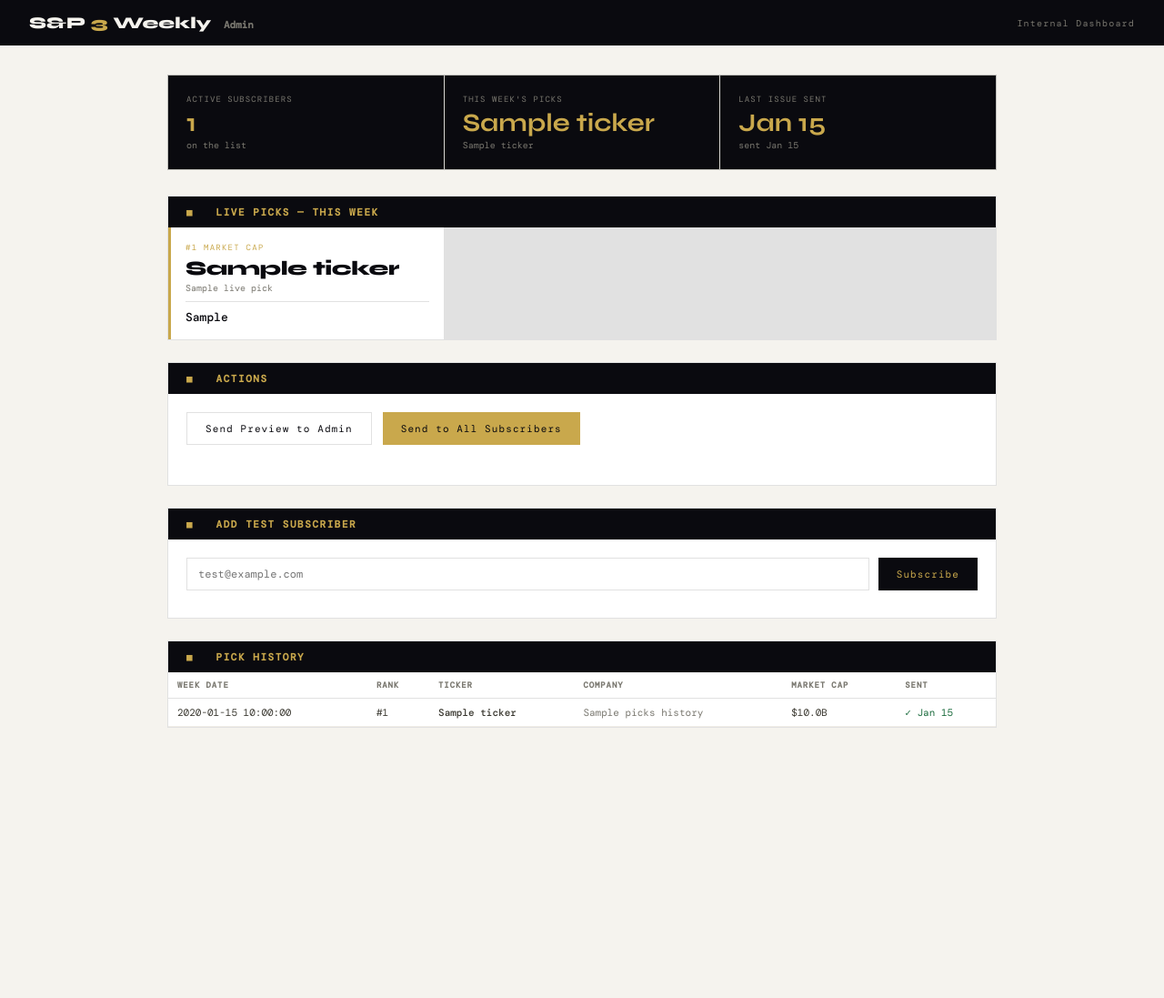
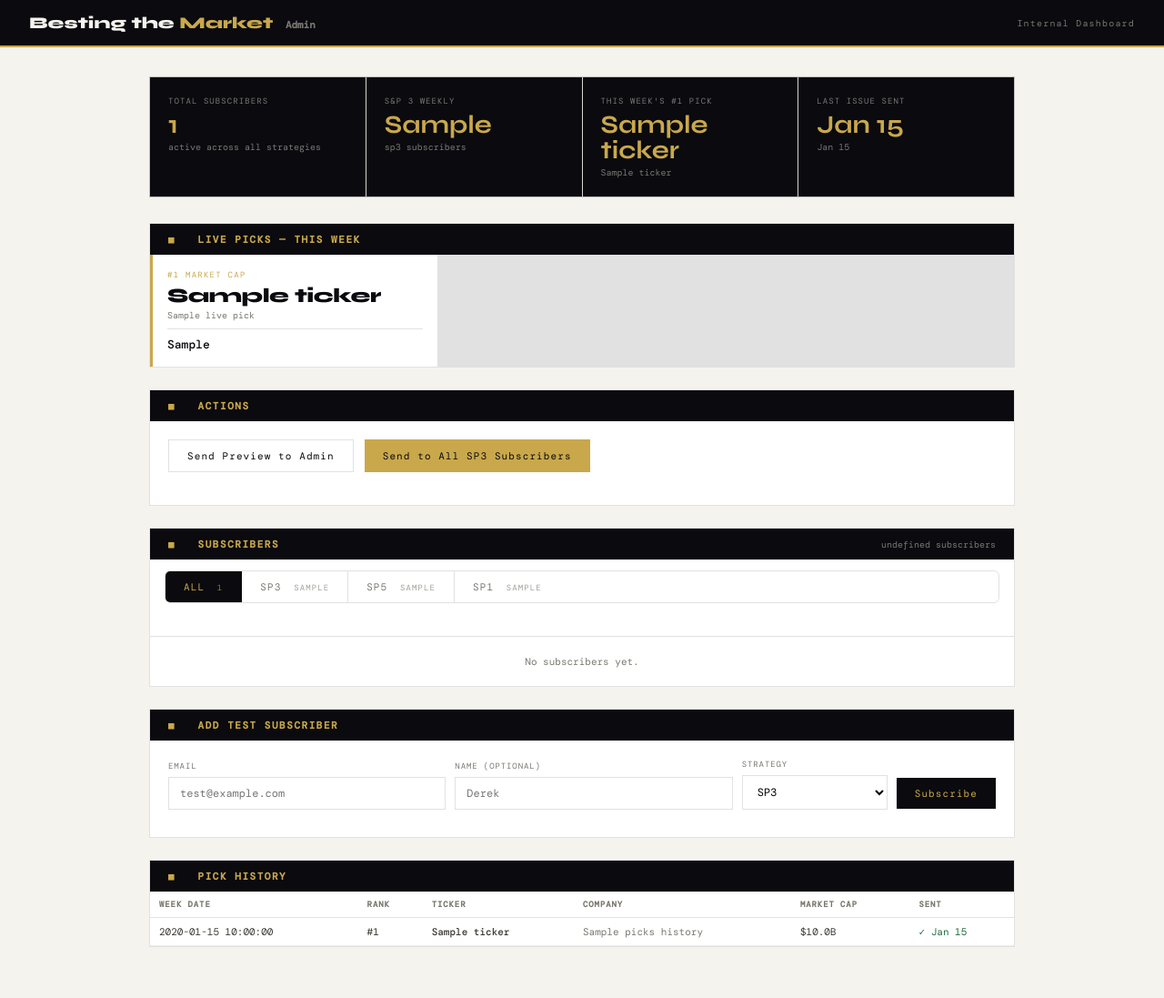
Before and after one commit to SpinDash16/BesttheMarket, a FastAPI app: template templates/admin.html in a window 1280 px wide. Shown: the whole page at 91% size. Before the commit the page ends 800 px from the top, so only its background shows below. Run offline with FastAPI, Linux system fonts and the light colour scheme; the template is opened without the code that fills it: most values are stand-ins (such as "Sample title", 1, 10 or a date in 2020).

Commit message:
Add multi-strategy subscriber tracking and revamp admin portal
- Add strategy column to Subscriber model (default 'sp3')
- Auto-migration: ALTER TABLE adds strategy column to existing DBs
- Subscribe endpoint accepts strategy field in request payload
- sp3.html passes strategy:'sp3' on form submit
- Admin /subscribers endpoint supports ?strategy= filter
- Admin dashboard passes per-strategy counts to template
- Redesign admin.html with strategy tabs (All/SP3/SP5/SP1)
- Add live subscriber table loaded via JS with strategy badges
- Add strategy selector to Add Test Subscriber form
- Stats bar shows total + per-strategy breakdown

Co-Authored-By: Claude Sonnet 4.6 <noreply@anthropic.com>

```diff
--- a/templates/admin.html
+++ b/templates/admin.html
@@ -7,26 +7,34 @@
 <style>
 @import url('https://fonts.googleapis.com/css2?family=DM+Mono:wght@400;500&family=Syne:wght@400;700;800&display=swap');
 *{box-sizing:border-box;margin:0;padding:0;}
-:root{--ink:#0a0a0f;--paper:#f5f3ee;--gold:#c9a84c;--muted:#7a7870;--border:rgba(10,10,15,0.12);}
+:root{--ink:#0a0a0f;--paper:#f5f3ee;--cream:#edeae3;--gold:#c9a84c;--muted:#7a7870;--border:rgba(10,10,15,0.12);--green:#1a6b3c;}
 body{background:var(--paper);font-family:'DM Mono',monospace;color:var(--ink);}
-header{background:var(--ink);padding:14px 32px;display:flex;align-items:center;justify-content:space-between;}
+header{background:var(--ink);padding:14px 32px;display:flex;align-items:center;justify-content:space-between;border-bottom:2px solid var(--gold);}
 .logo{font-family:'Syne',sans-serif;font-size:18px;font-weight:800;color:#f5f3ee;}
 .logo em{color:var(--gold);font-style:normal;}
 .badge{font-size:10px;color:var(--muted);letter-spacing:0.12em;}
-
-.main{max-width:960px;margin:0 auto;padding:32px 24px;}
+.main{max-width:1000px;margin:0 auto;padding:32px 24px;}
 h2{font-family:'Syne',sans-serif;font-size:20px;font-weight:700;letter-spacing:-0.02em;margin-bottom:16px;}
 
 /* STATS ROW */
-.stats{display:grid;grid-template-columns:repeat(3,1fr);gap:1px;background:var(--border);border:1px solid var(--border);margin-bottom:28px;}
+.stats{display:grid;grid-template-columns:repeat(4,1fr);gap:1px;background:var(--border);border:1px solid var(--border);margin-bottom:28px;}
 .stat{background:var(--ink);padding:20px;color:var(--gold);}
 .stat .s-label{font-size:9px;color:var(--muted);letter-spacing:0.12em;text-transform:uppercase;margin-bottom:6px;}
 .stat .s-val{font-family:'Syne',sans-serif;font-size:28px;font-weight:700;line-height:1;}
 .stat .s-sub{font-size:10px;color:var(--muted);margin-top:4px;}
+.stat.highlight .s-val{color:var(--gold);}
+
+/* STRATEGY TABS */
+.tabs{display:flex;gap:0;border:1px solid var(--border);margin-bottom:24px;overflow:hidden;border-radius:6px;}
+.tab{font-family:'DM Mono',monospace;font-size:11px;letter-spacing:0.1em;text-transform:uppercase;padding:10px 20px;cursor:pointer;background:white;border:none;border-right:1px solid var(--border);color:var(--muted);transition:all 0.15s;}
+.tab:last-child{border-right:none;}
+.tab:hover{background:var(--cream);}
+.tab.active{background:var(--ink);color:var(--gold);}
+.tab .tab-count{font-size:9px;margin-left:6px;opacity:0.7;}
 
 /* CARDS */
 .card{background:white;border:1px solid var(--border);margin-bottom:24px;}
-.card-header{background:var(--ink);padding:10px 20px;display:flex;align-items:center;gap:10px;}
+.card-header{background:var(--ink);padding:10px 20px;display:flex;align-items:center;justify-content:space-between;}
 .card-header h3{font-size:11px;color:var(--gold);letter-spacing:0.14em;text-transform:uppercase;}
 .card-body{padding:20px;}
 
@@ -43,7 +51,7 @@ h2{font-family:'Syne',sans-serif;font-size:20px;font-weight:700;letter-spacing:-
 .pick-mcap{font-size:13px;font-weight:500;margin-top:8px;padding-top:8px;border-top:1px solid var(--border);}
 
 /* ACTIONS */
-.actions{display:flex;gap:12px;flex-wrap:wrap;margin-bottom:24px;}
+.actions{display:flex;gap:12px;flex-wrap:wrap;margin-bottom:16px;}
 .btn{font-family:'DM Mono',monospace;font-size:11px;letter-spacing:0.1em;padding:10px 20px;border:none;cursor:pointer;transition:opacity 0.15s;}
 .btn:hover{opacity:0.85;}
 .btn-gold{background:var(--gold);color:var(--ink);}
@@ -58,19 +66,33 @@ h2{font-family:'Syne',sans-serif;font-size:20px;font-weight:700;letter-spacing:-
 .data-table th{text-align:left;font-size:9px;color:var(--muted);letter-spacing:0.1em;text-transform:uppercase;padding:8px 10px;border-bottom:1px solid var(--border);}
 .data-table td{padding:8px 10px;border-bottom:1px solid #f0ede6;color:#3a3830;}
 .data-table tr:hover td{background:#fafaf8;}
+.strategy-badge{display:inline-block;font-size:9px;letter-spacing:0.1em;text-transform:uppercase;padding:2px 8px;border-radius:20px;background:rgba(201,168,76,0.12);color:var(--gold);border:1px solid rgba(201,168,76,0.25);}
+.status-active{color:var(--green);}
+.status-inactive{color:var(--muted);text-decoration:line-through;}
 
 /* TEST FORM */
-.test-form{display:flex;gap:10px;flex-wrap:wrap;}
-.test-form input{font-family:'DM Mono',monospace;font-size:12px;border:1px solid var(--border);padding:9px 12px;outline:none;flex:1;min-width:200px;}
-.test-form input:focus{border-color:var(--gold);}
+.test-form{display:flex;gap:10px;flex-wrap:wrap;align-items:flex-end;}
+.form-group{display:flex;flex-direction:column;gap:6px;flex:1;min-width:160px;}
+.form-group label{font-size:9px;color:var(--muted);letter-spacing:0.1em;text-transform:uppercase;}
+.test-form input, .test-form select{font-family:'DM Mono',monospace;font-size:12px;border:1px solid var(--border);padding:9px 12px;outline:none;background:white;}
+.test-form input:focus, .test-form select:focus{border-color:var(--gold);}
 
-@media(max-width:600px){.stats{grid-template-columns:1fr;}.picks-grid{grid-template-columns:1fr;}.actions{flex-direction:column;}}
+/* SUBSCRIBERS loading */
+#subs-loading{font-size:11px;color:var(--muted);padding:20px;text-align:center;}
+.subs-empty{font-size:11px;color:var(--muted);padding:20px;text-align:center;}
+
+@media(max-width:700px){
+  .stats{grid-template-columns:repeat(2,1fr);}
+  .picks-grid{grid-template-columns:1fr;}
+  .actions{flex-direction:column;}
+  .tabs{flex-wrap:wrap;}
+}
 </style>
 </head>
 <body>
 
 <header>
-  <div class="logo">S&amp;P <em>3</em> Weekly <span style="font-size:11px;color:var(--muted);font-family:'DM Mono',monospace;margin-left:8px;">Admin</span></div>
+  <div class="logo">Besting the <em>Market</em> <span style="font-size:11px;color:var(--muted);font-family:'DM Mono',monospace;margin-left:8px;">Admin</span></div>
   <div class="badge">Internal Dashboard</div>
 </header>
 
@@ -78,20 +100,25 @@ h2{font-family:'Syne',sans-serif;font-size:20px;font-weight:700;letter-spacing:-
 
   <!-- STATS -->
   <div class="stats">
-    <div class="stat">
-      <div class="s-label">Active Subscribers</div>
+    <div class="stat highlight">
+      <div class="s-label">Total Subscribers</div>
       <div class="s-val">{{ total_subscribers }}</div>
-      <div class="s-sub">on the list</div>
+      <div class="s-sub">active across all strategies</div>
     </div>
     <div class="stat">
-      <div class="s-label">This Week's Picks</div>
+      <div class="s-label">S&amp;P 3 Weekly</div>
+      <div class="s-val">{{ strategy_counts.get('sp3', 0) }}</div>
+      <div class="s-sub">sp3 subscribers</div>
+    </div>
+    <div class="stat">
+      <div class="s-label">This Week's #1 Pick</div>
       <div class="s-val">{% if live_picks %}{{ live_picks[0].ticker }}{% else %}—{% endif %}</div>
-      <div class="s-sub">{% if live_picks %}{{ live_picks|map(attribute='ticker')|join(' · ') }}{% else %}Not yet fetched{% endif %}</div>
+      <div class="s-sub">{% if live_picks %}{{ live_picks|map(attribute='ticker')|join(' · ') }}{% else %}Not fetched{% endif %}</div>
     </div>
     <div class="stat">
       <div class="s-label">Last Issue Sent</div>
       <div class="s-val">{% if picks_history %}{{ picks_history[0].week_date.strftime('%b %-d') }}{% else %}—{% endif %}</div>
-      <div class="s-sub">{% if picks_history and picks_history[0].sent_at %}sent {{ picks_history[0].sent_at.strftime('%b %-d') }}{% else %}not yet sent{% endif %}</div>
+      <div class="s-sub">{% if picks_history and picks_history[0].sent_at %}{{ picks_history[0].sent_at.strftime('%b %-d') }}{% else %}not yet sent{% endif %}</div>
     </div>
   </div>
 
@@ -120,19 +147,56 @@ h2{font-family:'Syne',sans-serif;font-size:20px;font-weight:700;letter-spacing:-
     <div class="card-body">
       <div class="actions">
         <button class="btn btn-outline" onclick="sendPreview()">Send Preview to Admin</button>
-        <button class="btn btn-gold" onclick="if(confirm('Send to ALL active subscribers?')) sendNow()">Send to All Subscribers</button>
+        <button class="btn btn-gold" onclick="if(confirm('Send to ALL active SP3 subscribers?')) sendNow()">Send to All SP3 Subscribers</button>
       </div>
       <div id="action-result"></div>
     </div>
   </div>
 
-  <!-- TEST SUBSCRIBE -->
+  <!-- SUBSCRIBERS -->
+  <div class="card">
+    <div class="card-header">
+      <h3>&#9632; &nbsp; Subscribers</h3>
+      <span id="subs-count" style="font-size:10px;color:var(--muted);"></span>
+    </div>
+    <div class="card-body" style="padding:0;">
+      <!-- Strategy Tabs -->
+      <div style="padding:12px 16px;border-bottom:1px solid var(--border);">
+        <div class="tabs">
+          <button class="tab active" onclick="loadSubscribers(null, this)">All <span class="tab-count" id="tab-count-all">{{ total_subscribers }}</span></button>
+          <button class="tab" onclick="loadSubscribers('sp3', this)">SP3 <span class="tab-count" id="tab-count-sp3">{{ strategy_counts.get('sp3', 0) }}</span></button>
+          <button class="tab" onclick="loadSubscribers('sp5', this)">SP5 <span class="tab-count" id="tab-count-sp5">{{ strategy_counts.get('sp5', 0) }}</span></button>
+          <button class="tab" onclick="loadSubscribers('sp1', this)">SP1 <span class="tab-count" id="tab-count-sp1">{{ strategy_counts.get('sp1', 0) }}</span></button>
+        </div>
+      </div>
+      <div id="subs-container">
+        <div id="subs-loading">Loading subscribers...</div>
+      </div>
+    </div>
+  </div>
+
+  <!-- ADD TEST SUBSCRIBER -->
   <div class="card">
     <div class="card-header"><h3>&#9632; &nbsp; Add Test Subscriber</h3></div>
     <div class="card-body">
       <div class="test-form">
-        <input type="email" id="test-email" placeholder="test@example.com" />
-        <button class="btn btn-dark" onclick="addTestSubscriber()">Subscribe</button>
+        <div class="form-group">
+          <label>Email</label>
+          <input type="email" id="test-email" placeholder="test@example.com" />
+        </div>
+        <div class="form-group">
+          <label>Name (optional)</label>
+          <input type="text" id="test-name" placeholder="Derek" />
+        </div>
+        <div class="form-group" style="max-width:140px;">
+          <label>Strategy</label>
+          <select id="test-strategy">
+            <option value="sp3">SP3</option>
+            <option value="sp5">SP5</option>
+            <option value="sp1">SP1</option>
+          </select>
+        </div>
+        <button class="btn btn-dark" style="margin-bottom:1px;" onclick="addTestSubscriber()">Subscribe</button>
       </div>
       <div id="subscribe-result" style="font-size:11px;margin-top:10px;"></div>
     </div>
@@ -146,12 +210,7 @@ h2{font-family:'Syne',sans-serif;font-size:20px;font-weight:700;letter-spacing:-
       <table class="data-table">
         <thead>
           <tr>
-            <th>Week Date</th>
-            <th>Rank</th>
-            <th>Ticker</th>
-            <th>Company</th>
-            <th>Market Cap</th>
-            <th>Sent</th>
+            <th>Week Date</th><th>Rank</th><th>Ticker</th><th>Company</th><th>Market Cap</th><th>Sent</th>
           </tr>
         </thead>
         <tbody>
@@ -162,11 +221,8 @@ h2{font-family:'Syne',sans-serif;font-size:20px;font-weight:700;letter-spacing:-
             <td style="font-weight:500;">{{ p.ticker }}</td>
             <td style="color:var(--muted);">{{ p.name }}</td>
             <td>
-              {% if p.market_cap >= 1_000_000_000_000 %}
-                ${{ "%.2f"|format(p.market_cap / 1e12) }}T
-              {% else %}
-                ${{ "%.1f"|format(p.market_cap / 1e9) }}B
-              {% endif %}
+              {% if p.market_cap >= 1_000_000_000_000 %}${{ "%.2f"|format(p.market_cap / 1e12) }}T
+              {% else %}${{ "%.1f"|format(p.market_cap / 1e9) }}B{% endif %}
             </td>
             <td style="color:{% if p.sent_at %}#1a6b3c{% else %}var(--muted){% endif %};">
               {% if p.sent_at %}✓ {{ p.sent_at.strftime('%b %-d') }}{% else %}Pending{% endif %}
@@ -185,67 +241,96 @@ h2{font-family:'Syne',sans-serif;font-size:20px;font-weight:700;letter-spacing:-
 const SECRET = '{{ secret }}';
 
 async function apiCall(url, method='POST') {
-  const res = await fetch(url, {
-    method,
-    headers: { 'X-Admin-Secret': SECRET },
-  });
+  const res = await fetch(url, { method, headers: { 'X-Admin-Secret': SECRET } });
   return res;
 }
 
 async function sendPreview() {
   const el = document.getElementById('action-result');
-  el.style.display = 'block';
-  el.textContent = 'Sending preview...';
-  el.className = '';
+  el.style.display = 'block'; el.textContent = 'Sending preview...'; el.className = '';
   try {
     const res = await apiCall('/send-preview');
     const data = await res.json();
     el.className = res.ok ? 'ok' : 'err';
     el.textContent = data.message || data.detail || 'Done';
-  } catch(e) {
-    el.className = 'err';
-    el.textContent = 'Request failed';
-  }
+  } catch(e) { el.className = 'err'; el.textContent = 'Request failed'; }
 }
 
 async function sendNow() {
   const el = document.getElementById('action-result');
-  el.style.display = 'block';
-  el.textContent = 'Sending to all subscribers...';
-  el.className = '';
+  el.style.display = 'block'; el.textContent = 'Sending to all subscribers...'; el.className = '';
   try {
     const res = await apiCall('/send-now');
     const data = await res.json();
     el.className = res.ok ? 'ok' : 'err';
     el.textContent = data.message || data.detail || 'Done';
+  } catch(e) { el.className = 'err'; el.textContent = 'Request failed'; }
+}
+
+async function loadSubscribers(strategy, tabEl) {
+  // Update active tab
+  document.querySelectorAll('.tab').forEach(t => t.classList.remove('active'));
+  if (tabEl) tabEl.classList.add('active');
+
+  const container = document.getElementById('subs-container');
+  container.innerHTML = '<div id="subs-loading">Loading...</div>';
+
+  const url = strategy ? `/subscribers?strategy=${strategy}` : '/subscribers';
+  try {
+    const res = await fetch(url, { headers: { 'X-Admin-Secret': SECRET } });
+    const subs = await res.json();
+
+    document.getElementById('subs-count').textContent = `${subs.length} subscriber${subs.length !== 1 ? 's' : ''}`;
+
+    if (!subs.length) {
+      container.innerHTML = '<div class="subs-empty">No subscribers yet.</div>';
+      return;
+    }
+
+    const rows = subs.map(s => `
+      <tr>
+        <td>${s.email}</td>
+        <td style="color:var(--muted);">${s.name || '—'}</td>
+        <td><span class="strategy-badge">${s.strategy || 'sp3'}</span></td>
+        <td>${s.subscribed_at ? s.subscribed_at.slice(0,10) : '—'}</td>
+        <td class="${s.is_active ? 'status-active' : 'status-inactive'}">${s.is_active ? 'Active' : 'Unsubscribed'}</td>
+      </tr>`).join('');
+
+    container.innerHTML = `
+      <table class="data-table">
+        <thead><tr><th>Email</th><th>Name</th><th>Strategy</th><th>Subscribed</th><th>Status</th></tr></thead>
+        <tbody>${rows}</tbody>
+      </table>`;
   } catch(e) {
-    el.className = 'err';
-    el.textContent = 'Request failed';
+    container.innerHTML = '<div class="subs-empty">Failed to load subscribers.</div>';
   }
 }
 
 async function addTestSubscriber() {
-  const email = document.getElementById('test-email').value.trim();
-  const el = document.getElementById('subscribe-result');
+  const email    = document.getElementById('test-email').value.trim();
+  const name     = document.getElementById('test-name').value.trim();
+  const strategy = document.getElementById('test-strategy').value;
+  const el       = document.getElementById('subscribe-result');
   if (!email) return;
   try {
     const res = await fetch('/sp3subscribe', {
       method: 'POST',
       headers: { 'Content-Type': 'application/json' },
-      body: JSON.stringify({ email }),
+      body: JSON.stringify({ email, name: name || null, strategy }),
     });
     const data = await res.json();
     el.style.color = res.ok ? '#1a6b3c' : '#b71c1c';
     el.textContent = data.message || data.detail;
     if (res.ok) {
       document.getElementById('test-email').value = '';
-      setTimeout(() => location.reload(), 1500);
+      document.getElementById('test-name').value = '';
+      setTimeout(() => loadSubscribers(null, document.querySelector('.tab.active')), 1000);
     }
-  } catch(e) {
-    el.style.color = '#b71c1c';
-    el.textContent = 'Request failed';
-  }
+  } catch(e) { el.style.color = '#b71c1c'; el.textContent = 'Request failed'; }
 }
+
+// Load all subscribers on page load
+document.addEventListener('DOMContentLoaded', () => loadSubscribers(null, document.querySelector('.tab')));
 </script>
 </body>
 </html>
--- a/templates/sp3.html
+++ b/templates/sp3.html
@@ -871,7 +871,7 @@
         const res  = await fetch('/sp3subscribe', {
           method: 'POST',
           headers: { 'Content-Type': 'application/json' },
-          body: JSON.stringify({ email, name: name || null }),
+          body: JSON.stringify({ email, name: name || null, strategy: "sp3" }),
         });
         const data = await res.json();
         msgEl.style.display = 'block';
```
Also changed, not shown: app/admin.py (+15 -2 lines), app/database.py (+9 -0 lines).
